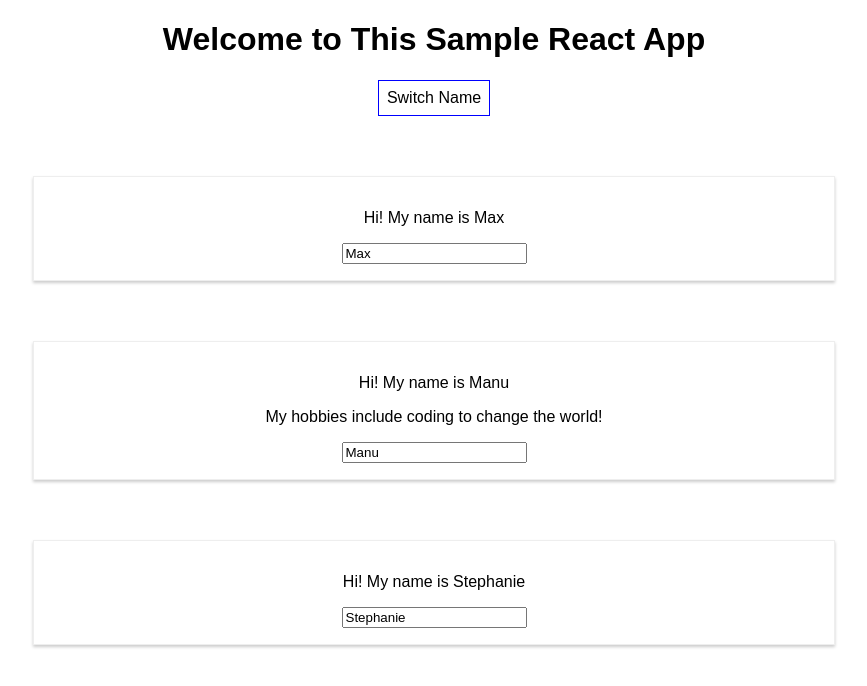
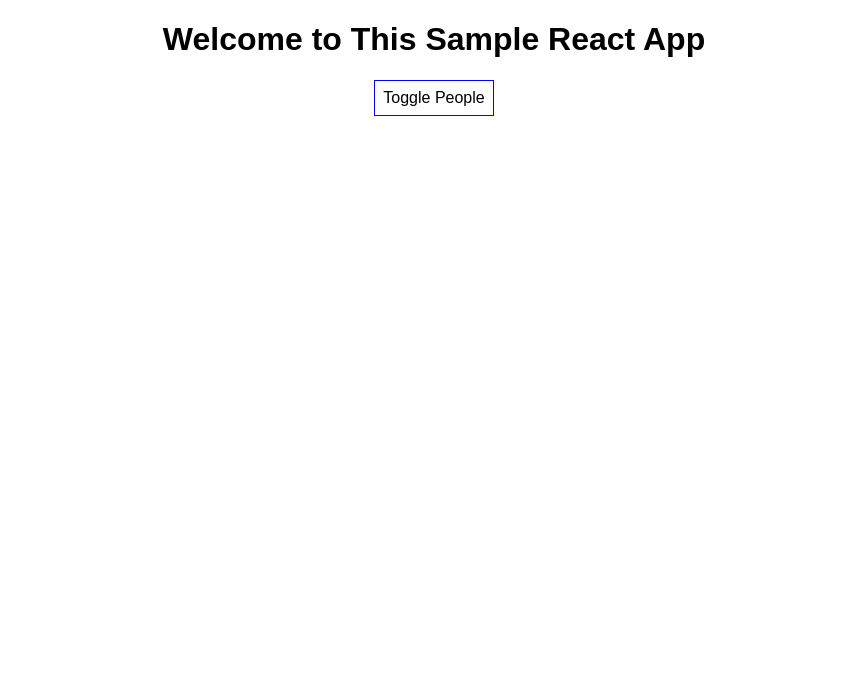
Before and after one commit to agdavid/react-complete-guide-app, a React (Create React App) app: page / in a window 1280 px wide. Shown: the top 686 px of the page, without its empty margins (206-1073 px from the left). Built offline with nearby package versions, Linux system fonts and the light colour scheme.

Commit message:
toggle visibility using conditional and state boolean

```diff
--- a/src/App.js
+++ b/src/App.js
@@ -8,7 +8,8 @@ class App extends Component {
       { name: 'Max' },
       { name: 'Manu' },
       { name: 'Stephanie' }
-    ]
+    ],
+    showPeople: false
   }
 
   switchNameHandler = (newName) => {
@@ -19,6 +20,13 @@ class App extends Component {
         { name: 'Steffi' }
       ]
     });
+  }
+
+  togglePersonsHandler = () => {
+    const doesShow = this.state.showPeople;
+    this.setState({
+      showPeople: !doesShow
+    })
   }
 
   nameChangeHandler = (event) => {
@@ -45,9 +53,11 @@ class App extends Component {
       <div className="App">
         <h1>Welcome to This Sample React App</h1>
         <button
-          onClick={() => this.switchNameHandler('Maximilian!!')}
+          onClick={this.togglePersonsHandler}
           style={style}
-        >Switch Name</button>
+        >Toggle People</button>
+        { this.state.showPeople ?
+          <div>
             <Person name={this.state.persons[0].name}/>
             <Person
               name={this.state.persons[1].name}
@@ -57,6 +67,8 @@ class App extends Component {
               My hobbies include coding to change the world!
             </Person>
             <Person name={this.state.persons[2].name}/>
+          </div> : null
+        }
       </div>
     );
   }
```
Lines whose indentation alone changed are shown as unchanged.
